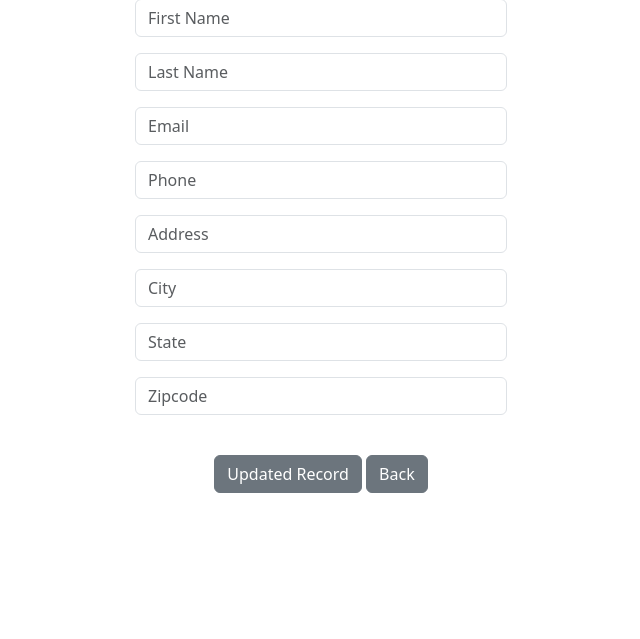
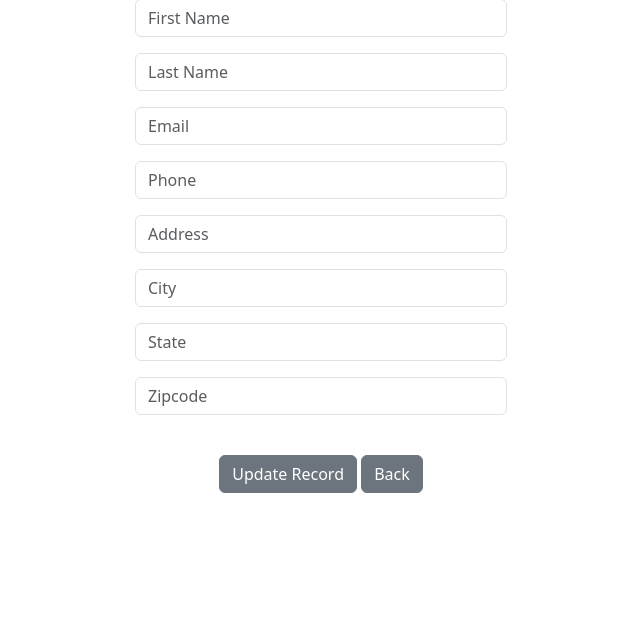
Before and after one commit to Ezeiruemma/Infobridge, a Django app: template infobridge/webapp/templates/update_record.html in a window 1280 px wide. Shown: the part 161-800 px from the top of the page, without its empty margins (319-959 px from the left). Run offline with Django 4.2, Linux system fonts and the light colour scheme; the template is opened without the code that fills it: values that come from a table or form of the project are taken from there, others are empty; parts of the project's set-up code (start-up, migrations or seed data) failed here and were passed over.

Commit message:
Made changes on pages

```diff
--- a/infobridge/webapp/templates/home.html
+++ b/infobridge/webapp/templates/home.html
@@ -5,7 +5,9 @@
 
 {% if user.is_authenticated %}
 
-<h1>Records</h1>
+<div class="text-center">
+  <h1>Records</h1>
+</div>
 
 <table class="table table-striped table-hover table-bordered">
   <thead class="table-dark">
--- a/infobridge/webapp/templates/update_record.html
+++ b/infobridge/webapp/templates/update_record.html
@@ -12,7 +12,7 @@
     {{ form.as_p}}
 
     <br/>
-    <button type="submit" class="btn btn-secondary">Updated Record</button> <a href="{% url 'home' %}" class="btn btn-secondary">Back</a>
+    <button type="submit" class="btn btn-secondary">Update Record</button> <a href="{% url 'home' %}" class="btn btn-secondary">Back</a>
 </form>
 </div>
 
```
